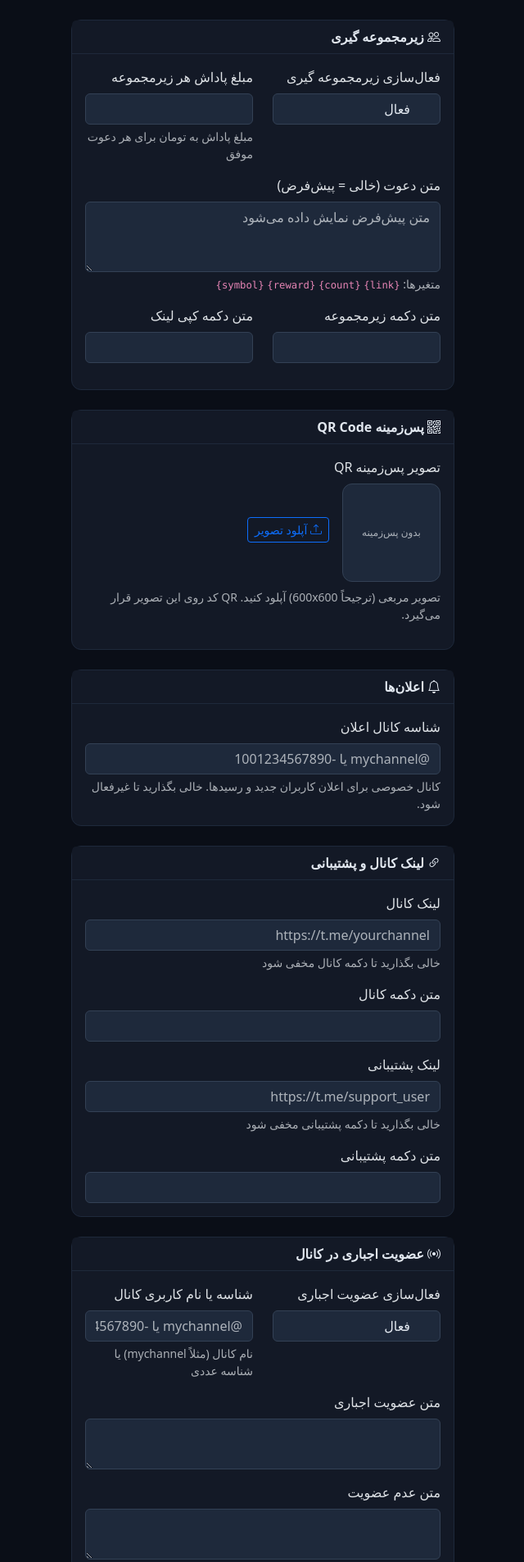
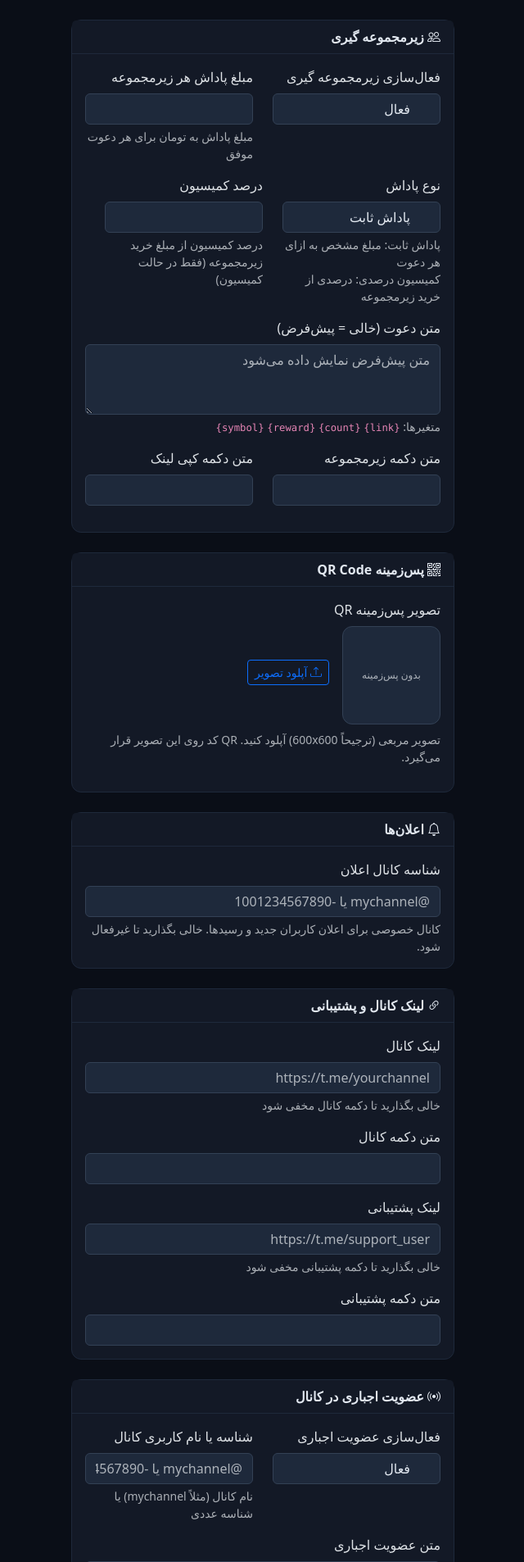
Before and after one commit to ajavan034-coder/NigVpnBot, a Python web app: template templates/settings.html in a window 1280 px wide. Shown: the part 1816-3722 px from the top of the page at 82% size, without its empty margins (435-1075 px from the left). Run offline with Jinja, Linux system fonts and the light colour scheme; the template is opened without the code that fills it, so the values that code supplies are empty.

Commit message:
fix: add referral type and commission percent fields to admin panel

```diff
--- a/templates/settings.html
+++ b/templates/settings.html
@@ -131,6 +131,21 @@
                         <label class="form-label">مبلغ پاداش هر زیرمجموعه</label>
                         <input type="number" name="invite_reward_amount" class="form-control" value="{{ settings.get('invite_reward_amount', '5000') }}">
                         <div class="form-text">مبلغ پاداش به تومان برای هر دعوت موفق</div>
+                    </div>
+                    <div class="row">
+                        <div class="col-md-6 mb-3">
+                            <label class="form-label">نوع پاداش</label>
+                            <select name="invite_reward_type" class="form-select">
+                                <option value="fixed" {{ 'selected' if settings.get('invite_reward_type', 'fixed') == 'fixed' }}>پاداش ثابت</option>
+                                <option value="commission" {{ 'selected' if settings.get('invite_reward_type') == 'commission' }}>کمیسیون درصدی</option>
+                            </select>
+                            <div class="form-text">پاداش ثابت: مبلغ مشخص به ازای هر دعوت<br>کمیسیون درصدی: درصدی از خرید زیرمجموعه</div>
+                        </div>
+                        <div class="col-md-6 mb-3">
+                            <label class="form-label">درصد کمیسیون</label>
+                            <input type="number" name="invite_commission_percent" class="form-control" value="{{ settings.get('invite_commission_percent', '10') }}">
+                            <div class="form-text">درصد کمیسیون از مبلغ خرید زیرمجموعه (فقط در حالت کمیسیون)</div>
+                        </div>
                     </div>
                 </div>
                 <div class="mb-3">
```
